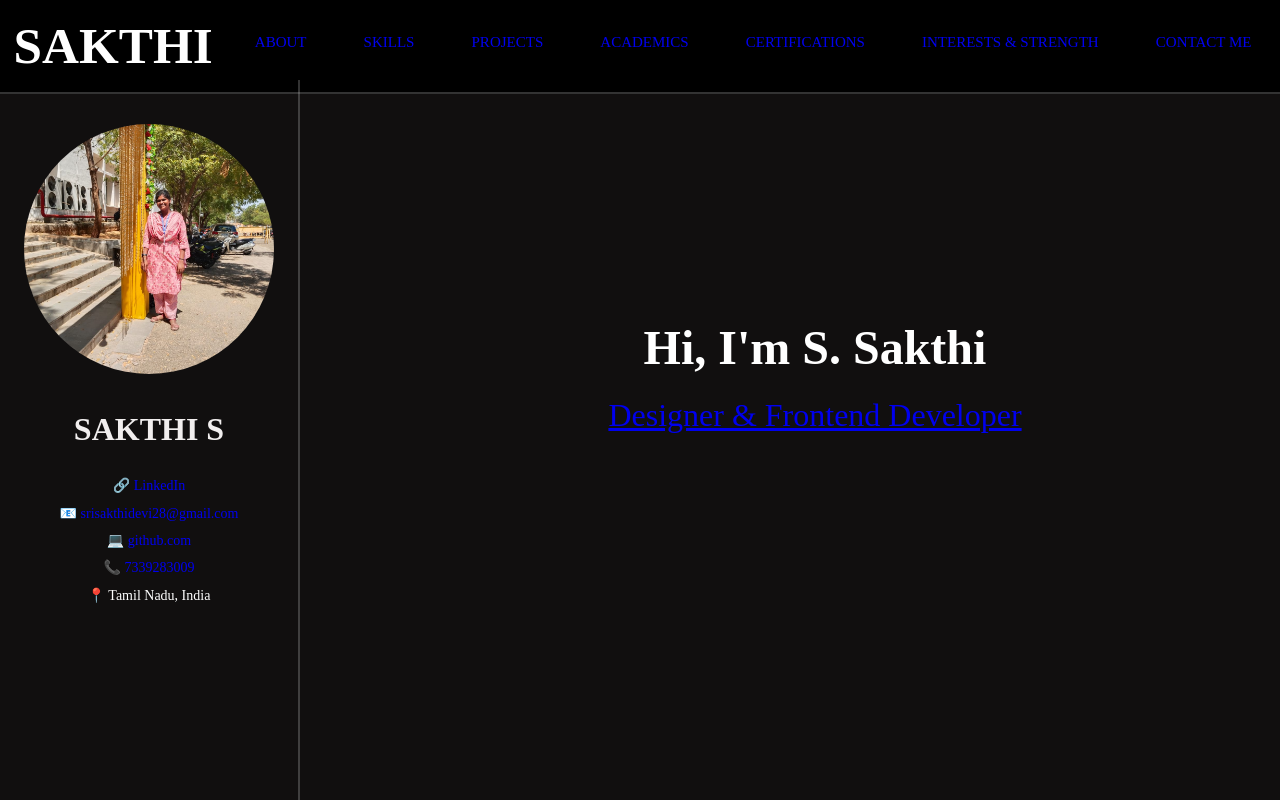
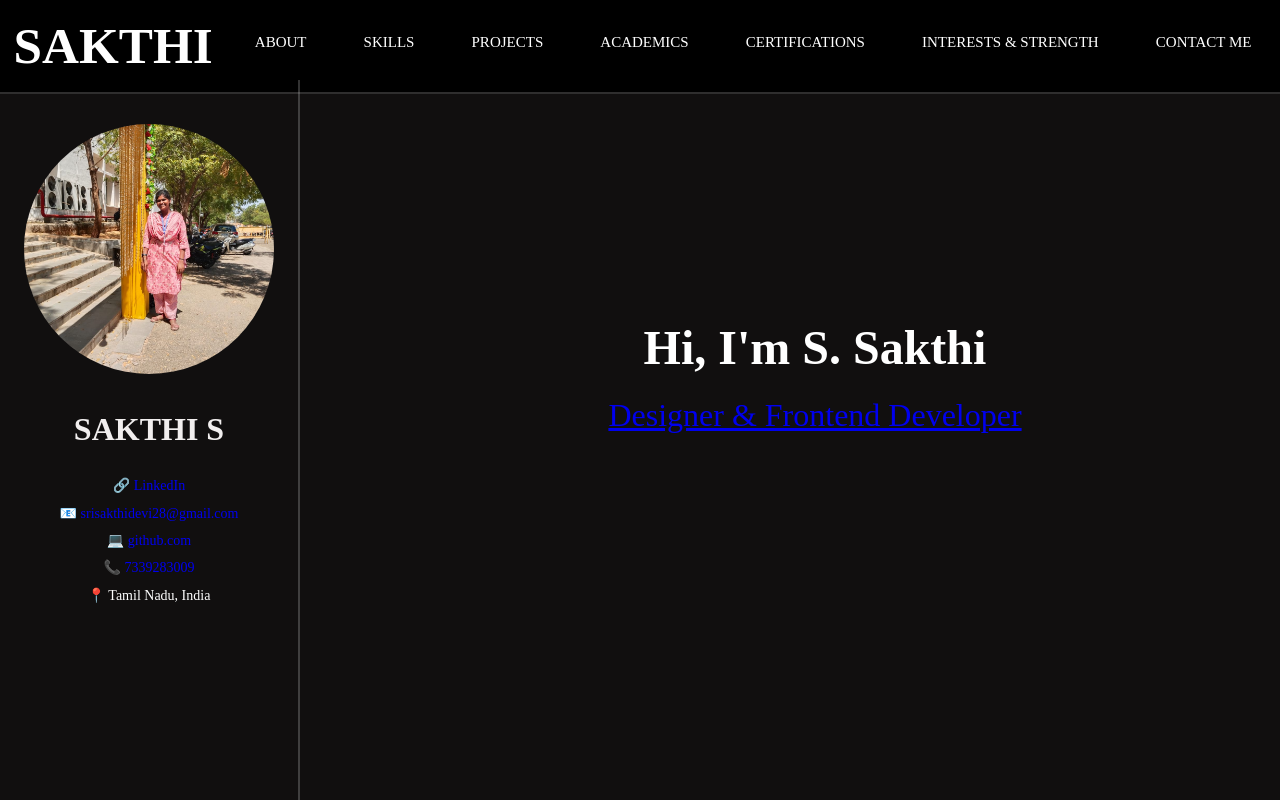
Before and after one commit to sakthi874/My-Portfolio, a React (Vite) app: page / in a window 1280 px wide. Shown: the top 800 px of the page. Built offline with nearby package versions, Linux system fonts and the light colour scheme.

Commit message:
Updated Navbar, App.jsx, and CSS files

```diff
--- a/package.json
+++ b/package.json
@@ -10,6 +10,7 @@
     "preview": "vite preview"
   },
   "dependencies": {
+    "framer-motion": "^12.38.0",
     "react": "^19.2.0",
     "react-dom": "^19.2.0"
   },
--- a/src/App.jsx
+++ b/src/App.jsx
@@ -18,7 +18,7 @@ function App() {
       <Home />
       <About />
       <Skills />
-      <Projects />
+       <Projects />
       <Academics />
       <Certifications />
       <Interests />
--- a/src/components/about.css
+++ b/src/components/about.css
@@ -10,6 +10,12 @@
               color:rgb(225, 218, 231);    }
               section, #about {
   scroll-margin-top: 100px;
+}
+section {
+  display: none;
+}
+section.active {
+  display: block;
 }
 
 /* HEADING */
--- a/src/components/nav.css
+++ b/src/components/nav.css
@@ -9,7 +9,7 @@
   align-items: center;
   background:black;
   padding: 15px 0;
-  border-bottom: 2px solid rgba(255,255,255,0.2);
+  border-bottom: 2px solid rgba(236, 230, 230, 0.2);
 }
 html {
   scroll-behavior: smooth;
@@ -48,6 +48,12 @@ html {
 .nav-item span {
   font-size: 12px;
   letter-spacing: 1px;
+
+}
+.nav-item a {
+  color: white;
+  text-decoration: none;
+  transition: color 0.3s;
 }
 
 /* HOVER EFFECT */
@@ -59,8 +65,10 @@ html {
 .nav-item:hover .nav-icon {
   transform: scale(1.1);
       background: linear-gradient(135deg, #6a0dad, #452c5c);
-
-
+      color:white;
+}
+.nav-item:hover .nav-icon a {
+  color: white;
 }
 /* RESPONSIVE */
 @media (max-width: 900px) {
```
Also changed, not shown: src/components/Navbar.jsx (+4 -4 lines), 1 other file (tests, documents, lock files or other folders).
